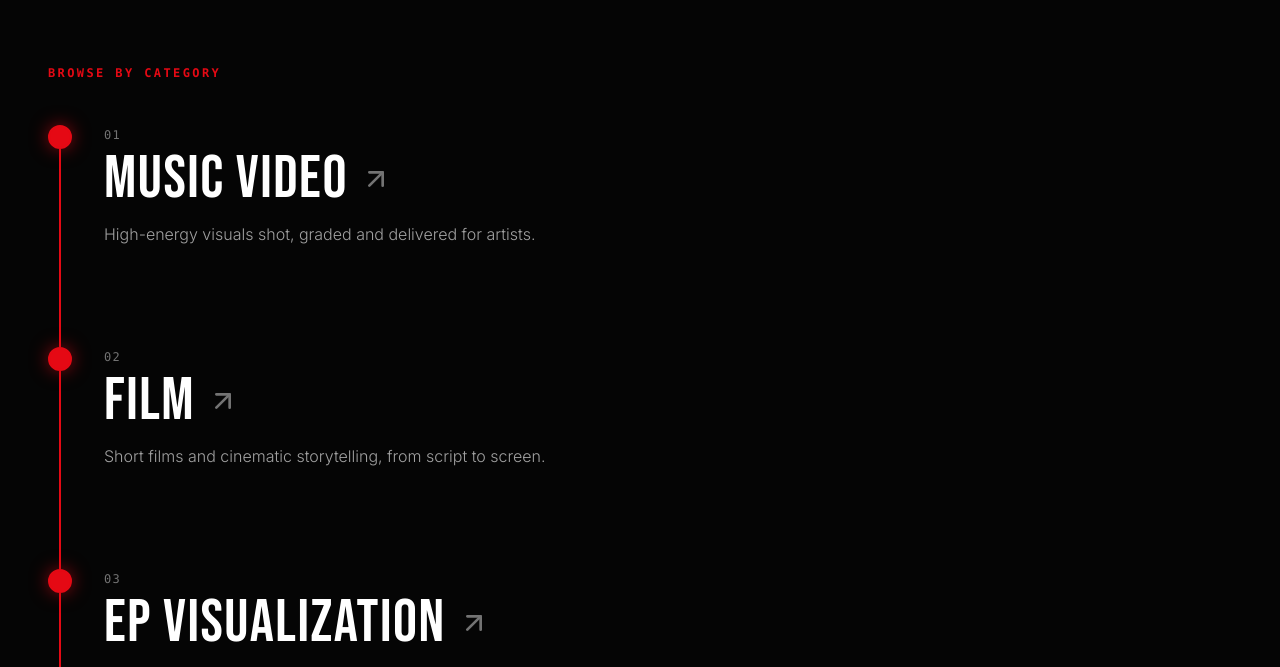
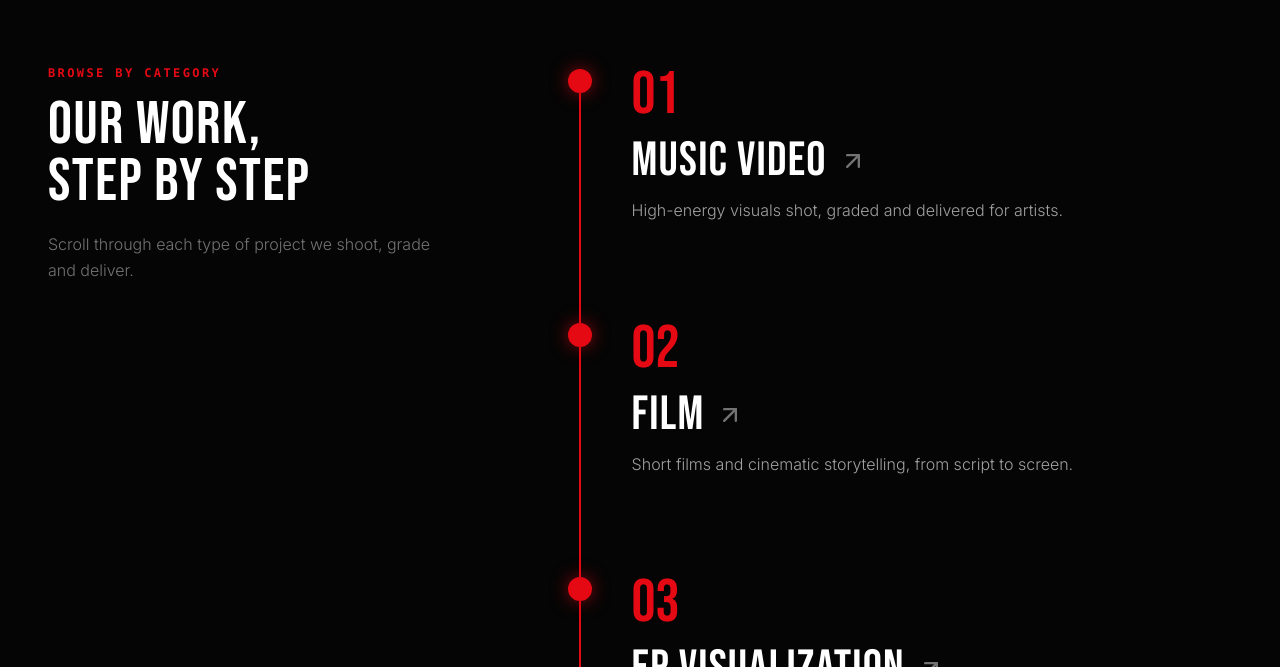
Before and after one commit to choubisadarshan/filmii, a Next.js app: page / in a window 1280 px wide. Shown: the part 4133-4800 px from the top of the page. Built offline with nearby package versions, Linux system fonts and the light colour scheme.

Commit message:
second commit

```diff
--- a/src/components/sections/WorkTimeline.tsx
+++ b/src/components/sections/WorkTimeline.tsx
@@ -15,12 +15,25 @@ export default function WorkTimeline() {
   return (
     <div
       id="work-categories"
-     className="max-w-7xl mx-auto px-6 sm:px-8 lg:px-12 pt-16 pb-28">
-      <span className="block mb-10 font-mono text-xs uppercase tracking-[0.2em] text-[#E50914] font-semibold">
+      className="max-w-7xl mx-auto px-6 sm:px-8 lg:px-12 pt-16 pb-28"
+    >
+      <div className="grid gap-10 lg:grid-cols-[minmax(0,2fr)_minmax(0,3fr)] lg:gap-20">
+        {/* sticky heading (like the reference: eyebrow + title) */}
+        <div className="lg:sticky lg:top-32 lg:self-start">
+          <span className="block font-mono text-xs uppercase tracking-[0.2em] text-[#E50914] font-semibold">
             Browse by category
           </span>
+          <h2 className="mt-4 font-display text-4xl sm:text-5xl lg:text-6xl uppercase leading-[0.95] tracking-wide text-white">
+            Our work,
+            <br />
+            step by step
+          </h2>
+          <p className="mt-5 max-w-sm text-sm sm:text-base font-light leading-relaxed text-neutral-500">
+            Scroll through each type of project we shoot, grade and deliver.
+          </p>
+        </div>
 
-      <ol className="max-w-3xl">
+        <ol>
           {CATEGORIES.map((category, i) => (
             <TimelineItem
               key={category.slug}
@@ -30,6 +43,7 @@ export default function WorkTimeline() {
             />
           ))}
         </ol>
+      </div>
     </div>
   );
 }
@@ -57,7 +71,7 @@ function TimelineItem({
   useMotionValueEvent(scrollYProgress, "change", (v) => setActive(v > 0));
 
   return (
-    <li ref={ref} className={`relative pl-14 ${isLast ? "" : "pb-20 sm:pb-24"}`}>
+    <li ref={ref} className={`relative pl-14 sm:pl-16 ${isLast ? "" : "pb-16 sm:pb-24"}`}>
       {/* grey track + red fill that grows while you scroll */}
       {!isLast && (
         <>
@@ -78,22 +92,27 @@ function TimelineItem({
         }`}
       />
 
-      <span className="font-mono text-xs tracking-widest text-neutral-500">
+      {/* step content: big number, title, description */}
+      <span
+        className={`font-display text-5xl sm:text-6xl leading-none transition-colors duration-300 ${
+          active ? "text-[#E50914]" : "text-neutral-800"
+        }`}
+      >
         0{index + 1}
       </span>
 
       <Link
         href={`/work/${category.slug}`}
-        className="group mt-1 flex items-center gap-3 w-fit"
+        className="group mt-3 flex w-fit items-center gap-3"
       >
         <h3
-          className={`font-display text-4xl sm:text-6xl uppercase tracking-wide transition-colors duration-300 group-hover:text-[#E50914] ${
+          className={`font-display text-3xl sm:text-5xl uppercase tracking-wide transition-colors duration-300 group-hover:text-[#E50914] ${
             active ? "text-white" : "text-neutral-600"
           }`}
         >
           {category.title}
         </h3>
-        <ArrowUpRight className="size-6 sm:size-8 text-neutral-500 transition-all duration-300 group-hover:text-[#E50914] group-hover:translate-x-1 group-hover:-translate-y-1" />
+        <ArrowUpRight className="size-5 sm:size-7 text-neutral-500 transition-all duration-300 group-hover:text-[#E50914] group-hover:translate-x-1 group-hover:-translate-y-1" />
       </Link>
 
       <p
```
Lines whose indentation alone changed are shown as unchanged.
